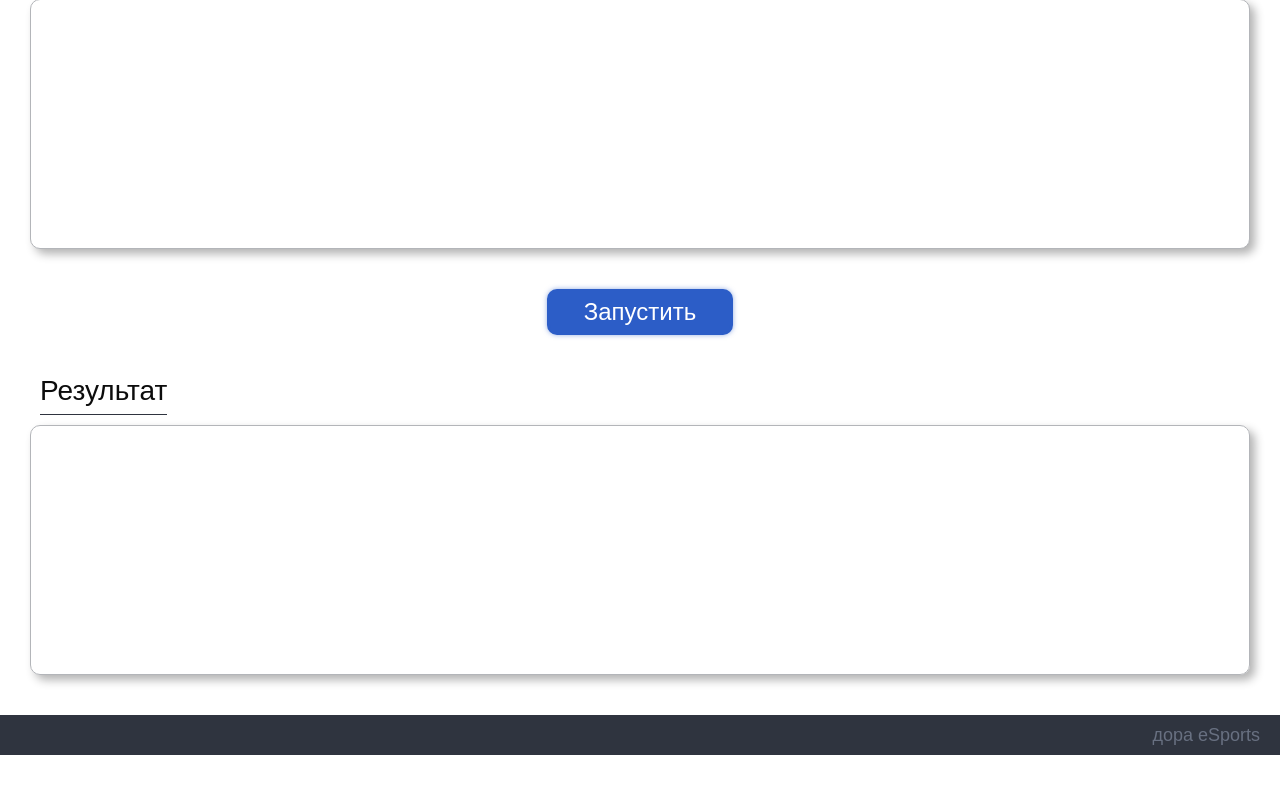
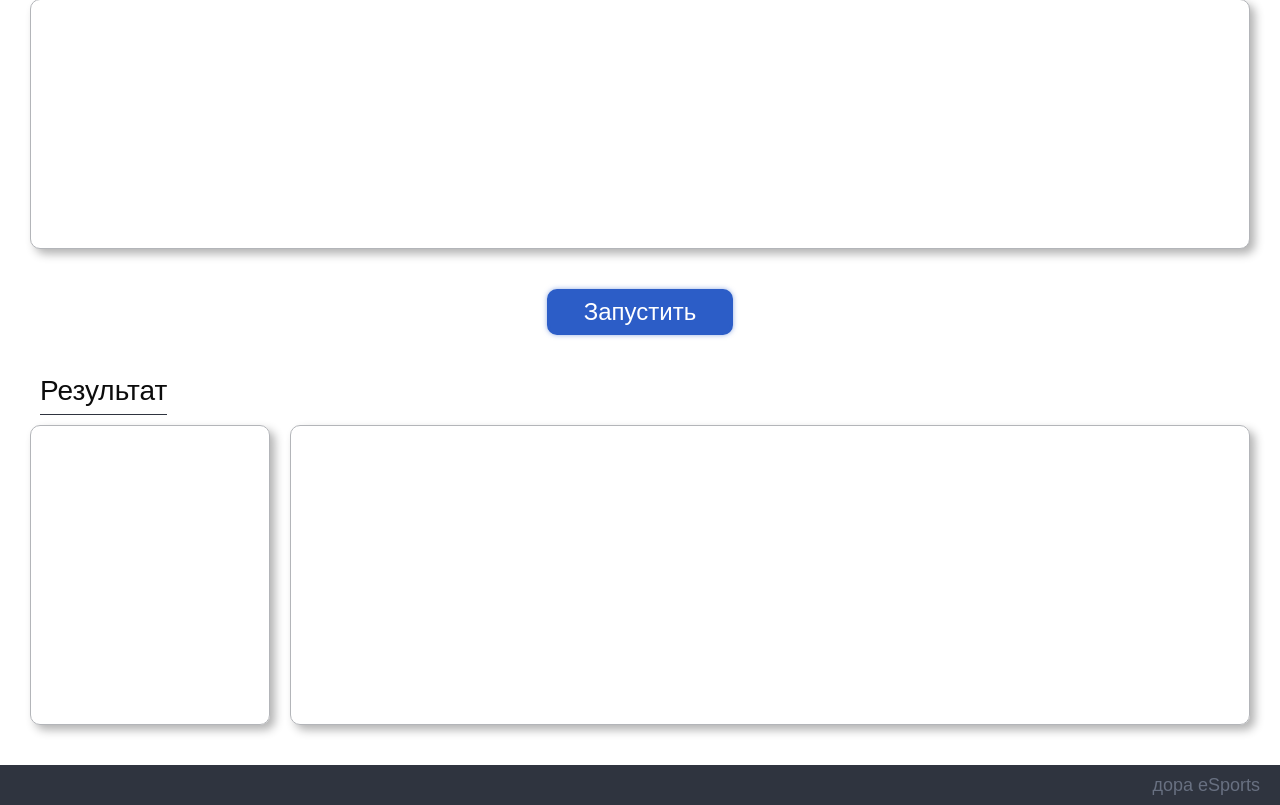
Before and after one commit to Keferd/Al1ve_Ins, a Flask app: template flaskapp/templates/index.html in a window 1280 px wide. Shown: the part 420-1225 px from the top of the page. Before the commit the page ends 1175 px from the top, so only its background shows below. Run offline with Flask 3, Linux system fonts and the light colour scheme; the template is opened without the code that fills it, so the values that code supplies are empty; parts of the project's set-up code (start-up, migrations or seed data) failed here and were passed over; some libraries are stand-ins or nearby versions.

Commit message:
Боковая панель результата

```diff
--- a/flaskapp/static/js/textsend.js
+++ b/flaskapp/static/js/textsend.js
@@ -23,7 +23,29 @@ sendbtn.addEventListener("click", function (e) {
 
                 const text_words = text.split(" ");
 
-                console.log(text)
+                let weights_list = ``;
+
+                weights_list = `
+                <div class="result__rating">Уровень рейтинга: <span class="result__rating_symbol">` + predicted_class + `</span></div>
+                <div class="result__partition"></div>
+                <div class="result__header">
+                    <div class="result__header_text">
+                        Значимость слов:
+                    </div>
+                </div>
+                <div class="result__lost_points">
+                `;
+
+
+                for (let id in weights) {
+                    if (weights[id] > 0.4){
+                        weights_list += `<div class="result__point"> ` + id + `:` + weights[id].toFixed(3) + `</div>`;
+                    }
+                }
+
+                weights_list += `</div>`
+
+                document.getElementById("results").innerHTML += weights_list;
 
                 for (const word of text_words) {
                     if (word in weights) {
--- a/flaskapp/static/style.css
+++ b/flaskapp/static/style.css
@@ -110,6 +110,23 @@ header a:hover {
     overflow: visible;
 }
 
+.main__result_area {
+    display: flex;
+}
+
+.main_result_side {
+    box-shadow: 5px 5px 10px rgba(0,0,0,0.3);
+    border: 1px solid #b3b5b9;
+    border-radius: 10px;
+    width: 300px;
+    min-height: 300px;
+    margin-right: 20px;
+    display: flex;
+    flex-direction: column;
+    padding: 10px;
+    box-sizing: border-box;
+}
+
 .main__textarea_div {
     box-shadow: 5px 5px 10px rgba(0,0,0,0.3);
     border: 1px solid #b3b5b9;
@@ -171,6 +188,57 @@ header a:hover {
     padding-right: 20px;
     box-sizing: border-box;
 }
+
+
+
+
+
+
+
+
+
+
+
+
+
+
+
+
+
+
+.result__rating {
+    font-size: 18px;
+    font-weight: bold;
+}
+
+.result__rating_symbol {
+    font-size: 36px;
+}
+
+.result__partition {
+    width: 100%;
+    border-bottom: 1px solid #0c0c0c;
+    margin-bottom: 20px;
+}
+
+.result__header {
+    margin-bottom: 10px;
+    display: flex;
+}
+
+.result__header_text {
+    border-bottom: 1px solid #0c0c0c;
+}
+
+.result__lost_points {
+    display: flex;
+    flex-direction: column;
+}
+
+.result__point {
+    margin-bottom: 5px;
+}
+
 
 
 
--- a/flaskapp/templates/index.html
+++ b/flaskapp/templates/index.html
@@ -59,8 +59,13 @@
                         Результат
                     </div>
                 </div>
-                <div class="main__textarea_div" id="text_out">
+                <div class="main__result_area">
+                    <div class="main_result_side" id="results">
 
+                    </div>
+                    <div class="main__textarea_div" id="text_out">
+
+                    </div>
                 </div>
             </div>
         </div>
```
